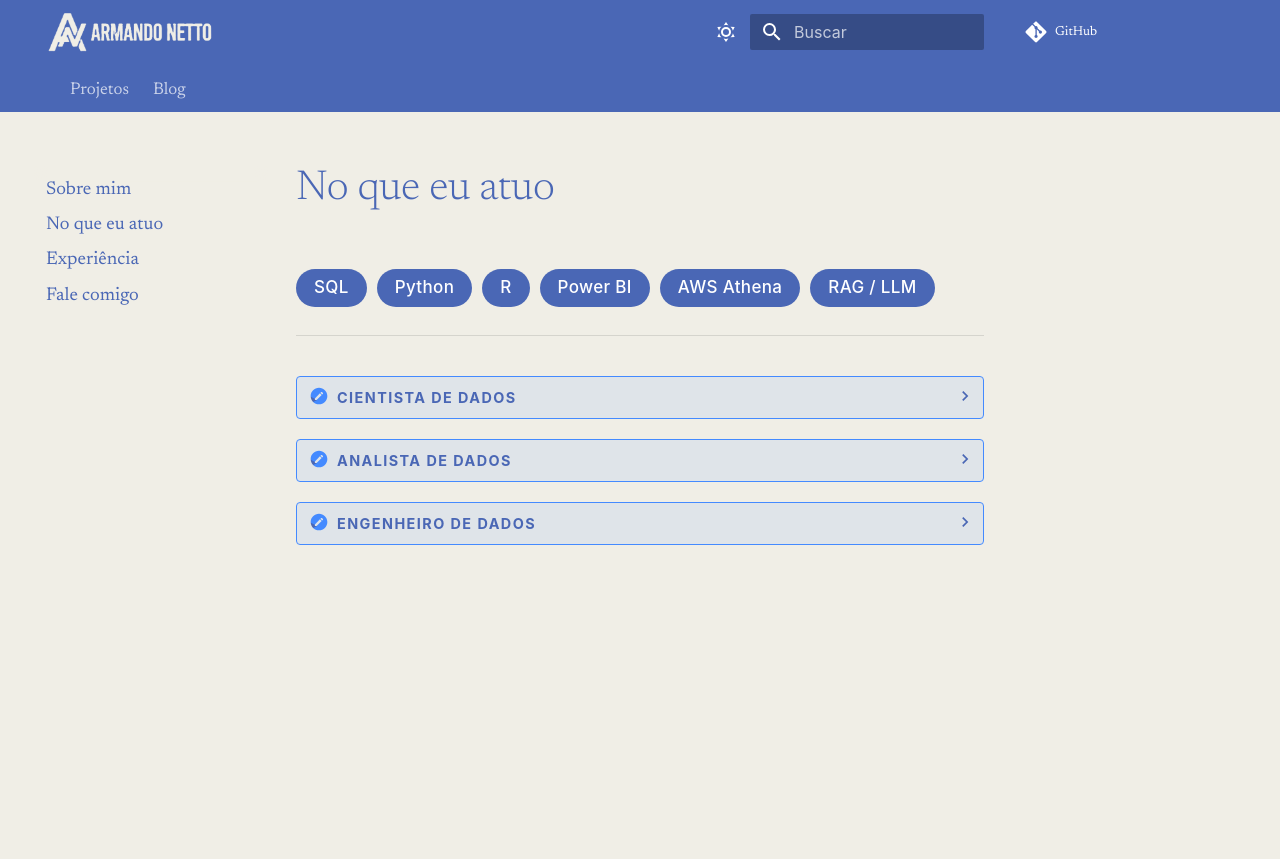
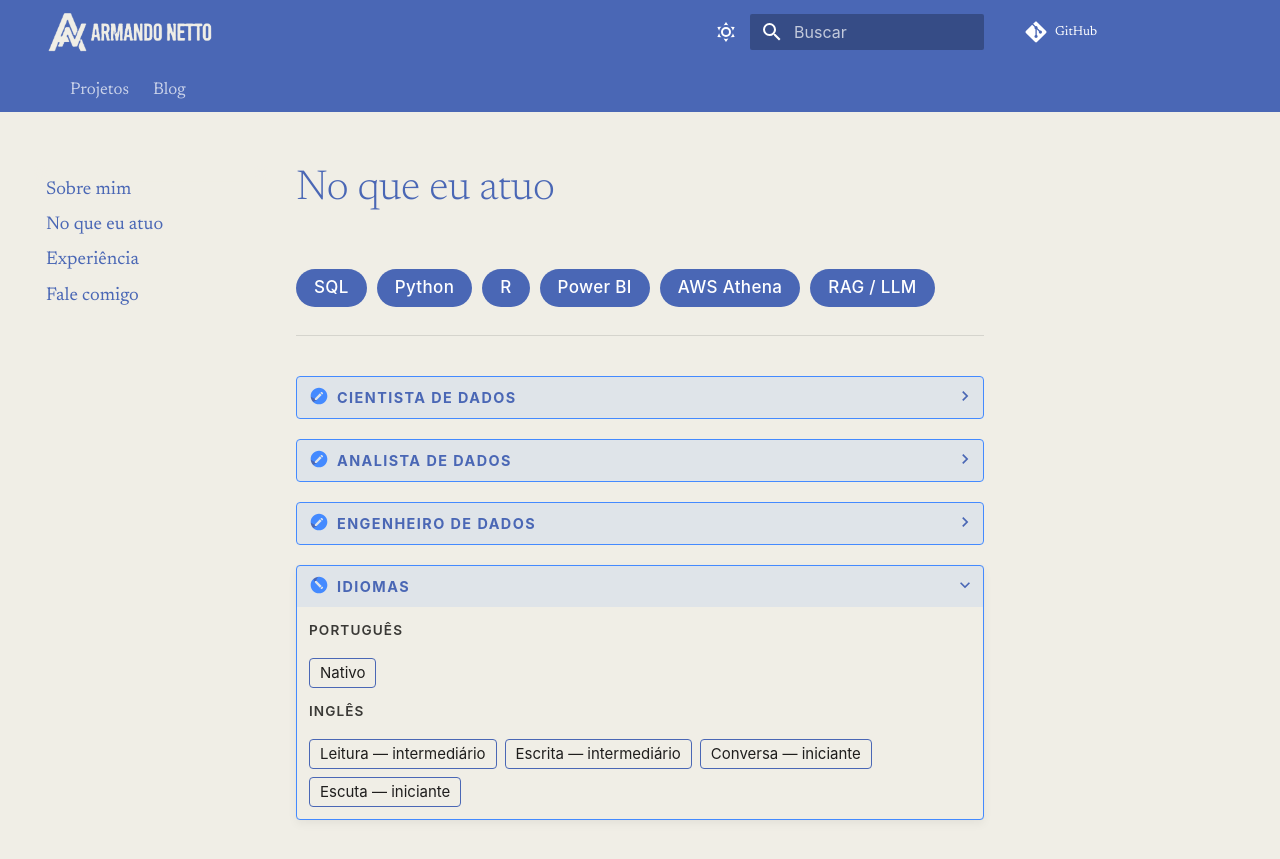
Before and after one commit to armandonettox/portifolio, an MkDocs documentation site: the page built from docs/competencias.md, in a window 1280 px wide. Shown: the top 859 px of the page. Built offline with MkDocs 1.6.1 and Material for MkDocs 9.7.7, drawn with Linux system fonts in a browser that asks for light colours.

Commit message:
feat(competencias): adiciona secao de idiomas

```diff
--- a/docs/competencias.md
+++ b/docs/competencias.md
@@ -105,3 +105,24 @@ title: No que eu atuo
     </div>
   </div>
 </details>
+
+<details class="pf-section" open>
+  <summary class="pf-section-title">Idiomas</summary>
+  <div class="pf-skills">
+    <div class="pf-skill-row">
+      <span class="pf-skill-lang">Português</span>
+      <div class="pf-skill-tags">
+        <span class="pf-skill-tag">Nativo</span>
+      </div>
+    </div>
+    <div class="pf-skill-row">
+      <span class="pf-skill-lang">Inglês</span>
+      <div class="pf-skill-tags">
+        <span class="pf-skill-tag">Leitura — intermediário</span>
+        <span class="pf-skill-tag">Escrita — intermediário</span>
+        <span class="pf-skill-tag">Conversa — iniciante</span>
+        <span class="pf-skill-tag">Escuta — iniciante</span>
+      </div>
+    </div>
+  </div>
+</details>
```
